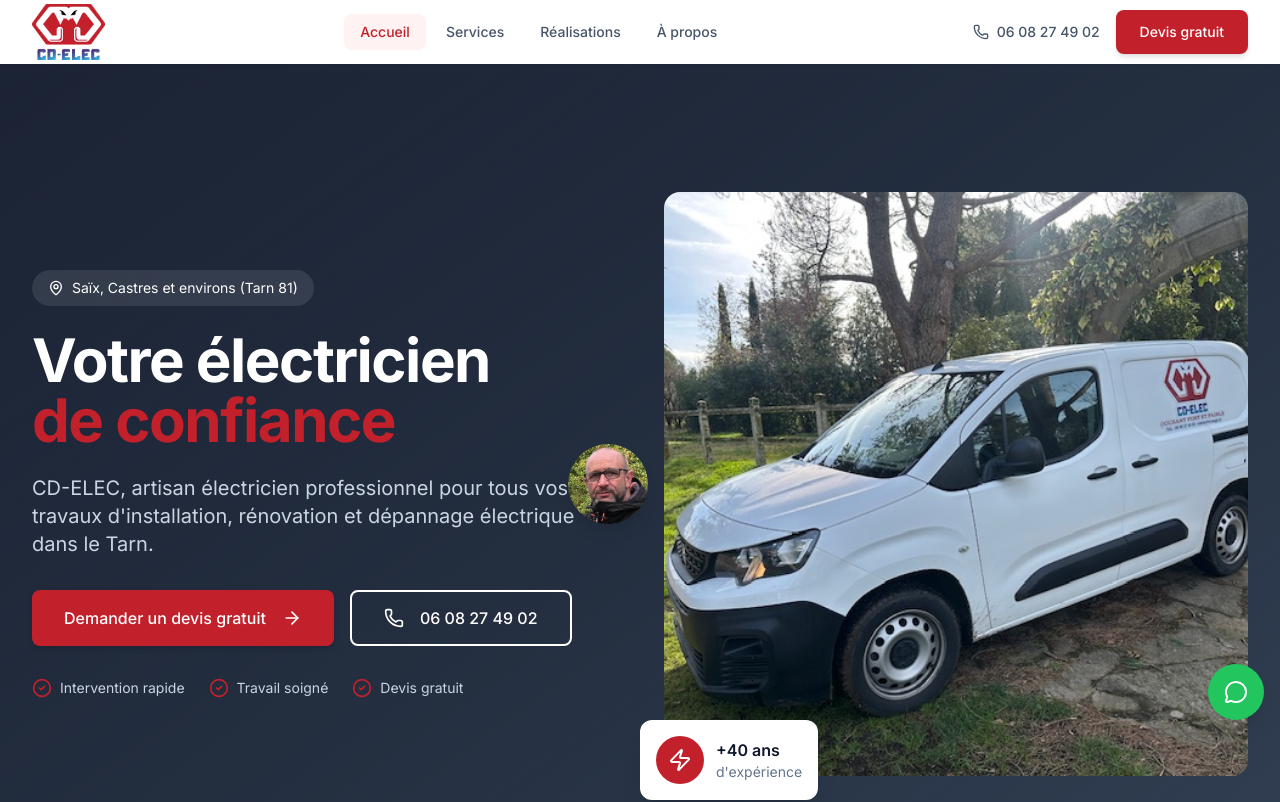
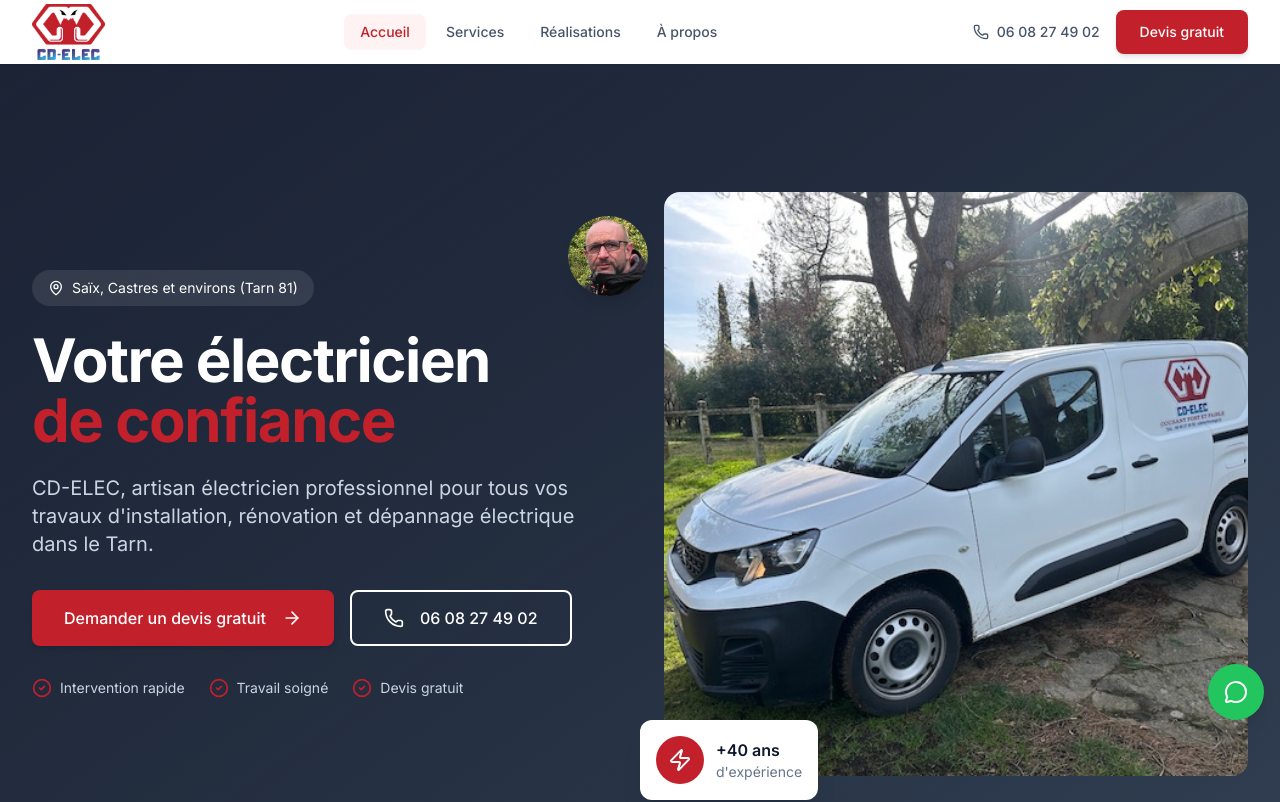
Before and after one commit to AtelierA2/cd-elec, a Next.js app: page / in a window 1280 px wide. Shown: the top 802 px of the page. Built offline with nearby package versions, Linux system fonts and the light colour scheme.

Commit message:
Remonte photo Didier en haut de l'image camionnette
Co-Authored-By: Claude Opus 4.6 <noreply@anthropic.com>

```diff
--- a/app/page.tsx
+++ b/app/page.tsx
@@ -125,7 +125,7 @@ export default function Home() {
               </div>
             </div>
             <div className="relative hidden lg:block">
-              <div className="absolute -left-24 top-1/2 z-10 -translate-y-1/2">
+              <div className="absolute -left-24 top-6 z-10">
                 <div className="h-20 w-20 overflow-hidden rounded-full shadow-lg">
                   <Image
                     src="/images/didier_tete.png"
```
